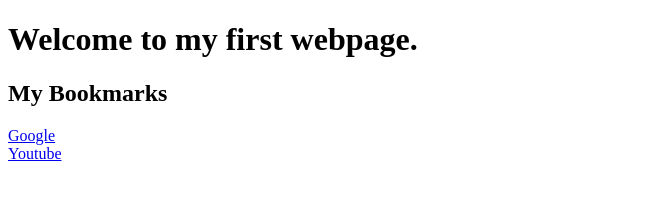
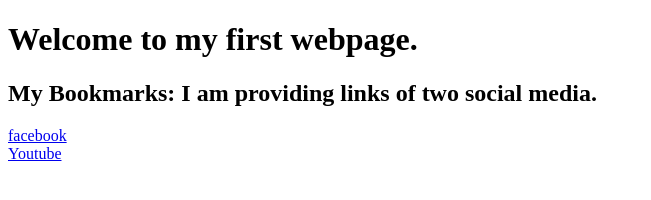
Before and after one commit to adityayadav-9/HTML, a plain HTML site: page index.html in a window 1280 px wide. Shown: the whole page, without its empty margins (0-651 px from the left). Drawn offline with Linux system fonts and the light colour scheme.

Commit message:
added CSS

```diff
--- a/index.html
+++ b/index.html
@@ -4,12 +4,13 @@
     <meta charset="UTF-8">
     <meta name="viewport" content="width=device-width, initial-scale=1.0">
     <title>First Page</title>
+    <link rel="stylesheet" href="style.css">
 </head>
 <body>
     <div>
         <h1>Welcome to my first webpage.</h1>
-        <h2>My Bookmarks</h2>
-        <a href="http://www.google.com" target="_blank" >Google</a><br>
+        <h2>My Bookmarks: I am providing links of two social media.</h2>
+        <a href="http://www.facebook.com" target="_blank" >facebook</a><br>
         <a href="http://www.youtube.com" target="_blank" >Youtube</a>
     </div>
 </body>
```
